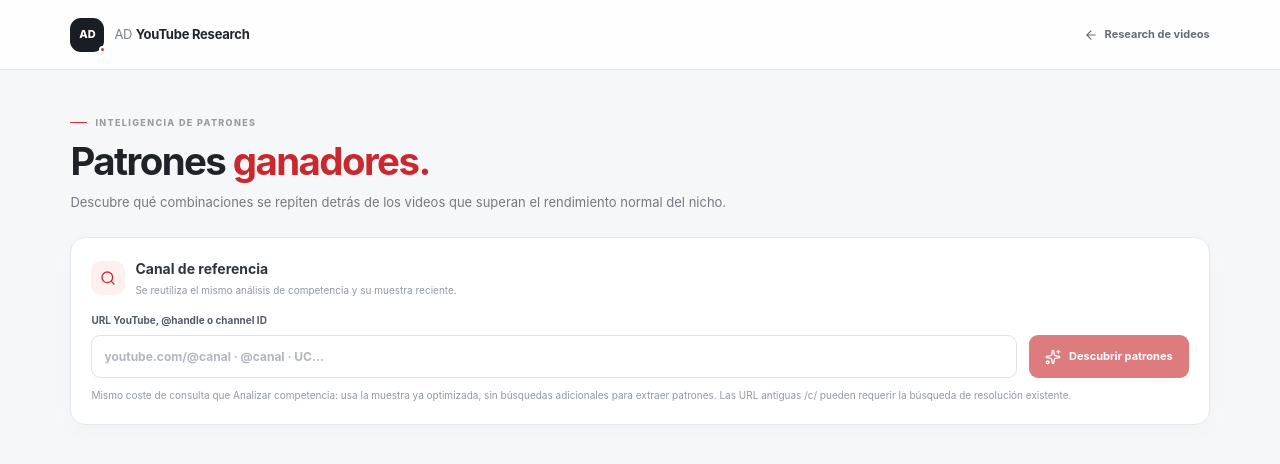
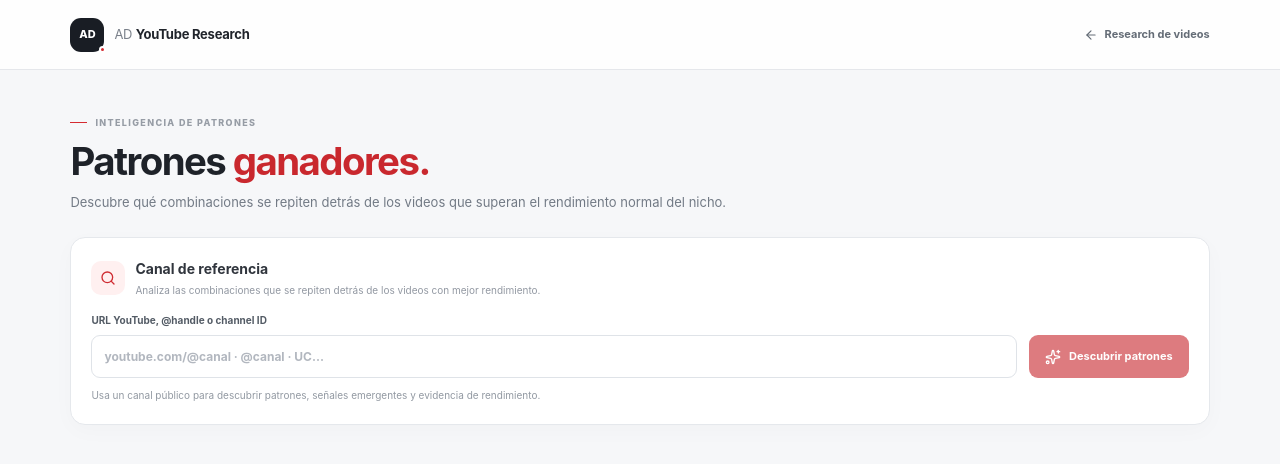
Before and after one commit to adproduccionesmiami-jpg/AD-YouTube-Research, a Next.js app: page /patrones in a window 1280 px wide. Shown: the top 464 px of the page. Built offline with nearby package versions, Linux system fonts and the light colour scheme.

Commit message:
refactor: remove internal product copy from client UI

```diff
--- a/src/components/patterns/WinningPatternsAnalyzer.tsx
+++ b/src/components/patterns/WinningPatternsAnalyzer.tsx
@@ -61,16 +61,16 @@ export default function WinningPatternsAnalyzer() {
       if (!response.ok) { setAnalysis(null); setError(payload.error ?? { message: "No se pudo analizar el canal." }); return; }
       const next = analyzeWinningPatterns(payload);
       setAnalysis(next); setSelectedId(next.patterns[0]?.id ?? next.emergingSignals[0]?.id ?? null);
-    } catch { setAnalysis(null); setError({ message: "No se pudo conectar con el servidor. Comprueba la conexión e inténtalo de nuevo." }); }
+    } catch { setAnalysis(null); setError({ message: "No se pudo completar el análisis. Comprueba la conexión e inténtalo de nuevo." }); }
     finally { setLoading(false); }
   }
 
   const allPatterns = analysis ? [...analysis.patterns, ...analysis.emergingSignals] : [];
   const selected = allPatterns.find((item) => item.id === selectedId) ?? null;
   return <>
-    <section className={styles.formCard}><div className={styles.formHeading}><span><Search size={16} /></span><div><h2>Canal de referencia</h2><p>Se reutiliza el mismo análisis de competencia y su muestra reciente.</p></div></div><form onSubmit={submit}><div className={styles.formRow}><label htmlFor="pattern-channel">URL YouTube, @handle o channel ID<input id="pattern-channel" required autoComplete="off" maxLength={1000} value={channel} onChange={(event) => setChannel(event.target.value)} placeholder="youtube.com/@canal · @canal · UC…" /></label><button type="submit" disabled={loading || !channel.trim()}>{loading ? <LoaderCircle className={styles.spin} size={16} /> : <Sparkles size={16} />}{loading ? "Analizando…" : "Descubrir patrones"}</button></div><p className={styles.formHint}>Mismo coste de consulta que Analizar competencia: usa la muestra ya optimizada, sin búsquedas adicionales para extraer patrones. Las URL antiguas /c/ pueden requerir la búsqueda de resolución existente.</p></form>{error && <div className={styles.error} role="alert"><AlertTriangle size={15} />{error.message}</div>}</section>
-    {loading && <div className={styles.loading} role="status"><LoaderCircle className={styles.spin} size={18} />Consultando el reporte existente y buscando combinaciones repetidas…</div>}
-    {analysis && <div className={styles.report}><section className={styles.identity}><div><p className={styles.eyebrow}>CANAL ANALIZADO</p><h2>{analysis.channelName}</h2><p>{analysis.sampleSize} videos analizados · combinaciones derivadas del mismo reporte competitivo</p></div><a href={analysis.channelUrl} target="_blank" rel="noreferrer">Ver canal <ArrowUpRight size={13} /></a></section>
+    <section className={styles.formCard}><div className={styles.formHeading}><span><Search size={16} /></span><div><h2>Canal de referencia</h2><p>Analiza las combinaciones que se repiten detrás de los videos con mejor rendimiento.</p></div></div><form onSubmit={submit}><div className={styles.formRow}><label htmlFor="pattern-channel">URL YouTube, @handle o channel ID<input id="pattern-channel" required autoComplete="off" maxLength={1000} value={channel} onChange={(event) => setChannel(event.target.value)} placeholder="youtube.com/@canal · @canal · UC…" /></label><button type="submit" disabled={loading || !channel.trim()}>{loading ? <LoaderCircle className={styles.spin} size={16} /> : <Sparkles size={16} />}{loading ? "Analizando…" : "Descubrir patrones"}</button></div><p className={styles.formHint}>Usa un canal público para descubrir patrones, señales emergentes y evidencia de rendimiento.</p></form>{error && <div className={styles.error} role="alert"><AlertTriangle size={15} />{error.message}</div>}</section>
+    {loading && <div className={styles.loading} role="status"><LoaderCircle className={styles.spin} size={18} />Analizando el canal y buscando combinaciones repetidas…</div>}
+    {analysis && <div className={styles.report}><section className={styles.identity}><div><p className={styles.eyebrow}>CANAL ANALIZADO</p><h2>{analysis.channelName}</h2><p>{analysis.sampleSize} videos analizados · patrones detectados en la muestra reciente</p></div><a href={analysis.channelUrl} target="_blank" rel="noreferrer">Ver canal <ArrowUpRight size={13} /></a></section>
       <div className={styles.summary}><div><span>Patrones principales</span><strong>{analysis.patterns.length}</strong></div><div><span>Señales emergentes</span><strong>{analysis.emergingSignals.length}</strong></div><div><span>Muestra del canal</span><strong>{analysis.sampleSize}</strong></div></div>
       <PatternTable title="Patrones ganadores" items={analysis.patterns} selected={selectedId} onSelect={setSelectedId} />
       <PatternTable title="Señales emergentes" items={analysis.emergingSignals} selected={selectedId} onSelect={setSelectedId} emerging />
```
